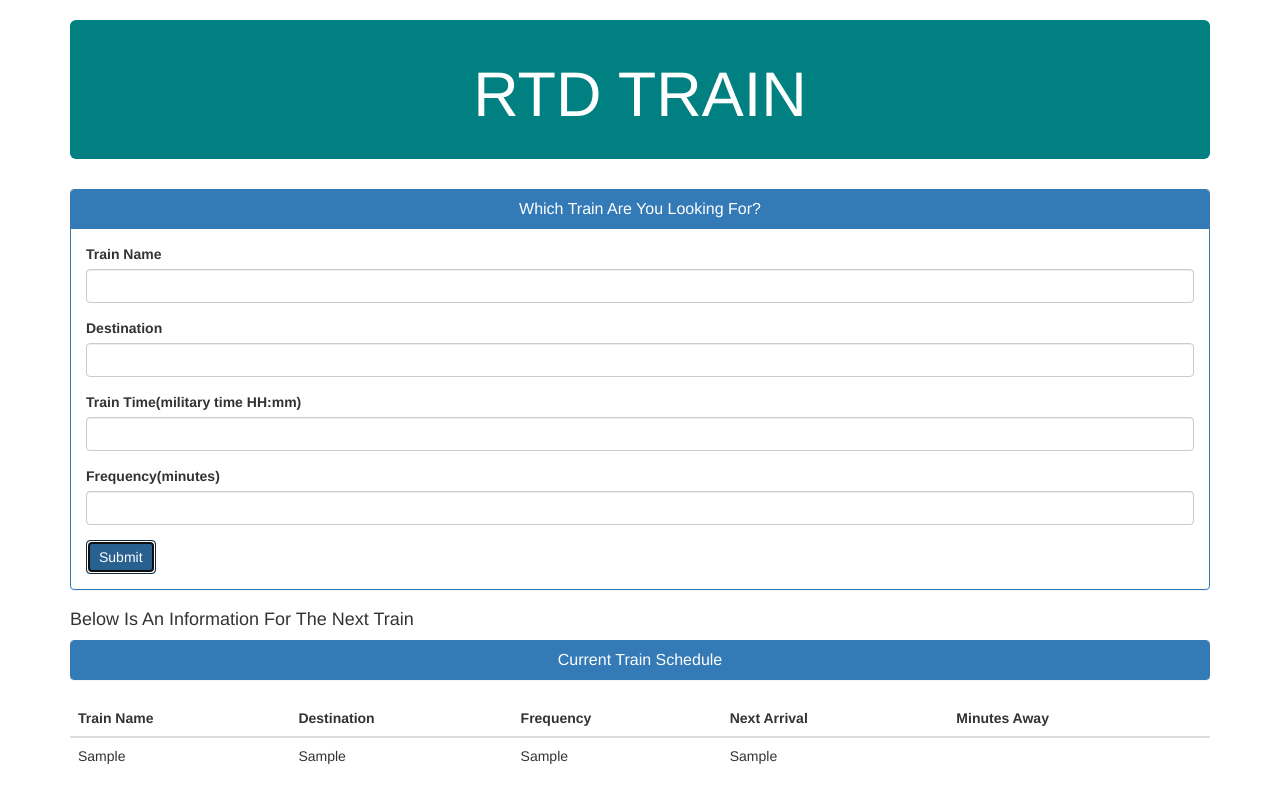
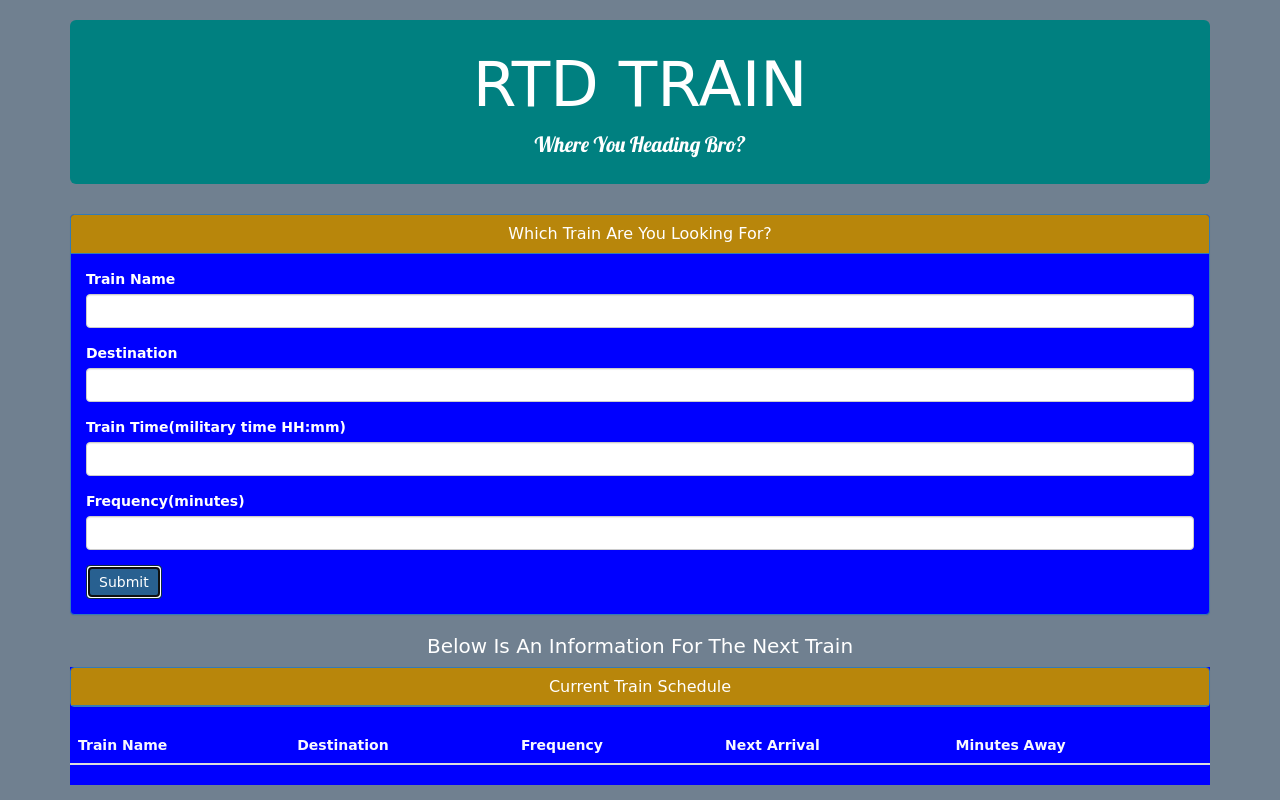
Before and after one commit to HayelomR/Train-Scheduler, a plain HTML site: page index.html in a window 1280 px wide. Both pictures are taken after typing "Sample", "Sample", "Sample", "Sample" into the empty fields and a click on the button "Submit". Drawn offline with nearby package versions, Linux system fonts and the light colour scheme; no server answers.

Commit message:
some changes

```diff
--- a/index.html
+++ b/index.html
@@ -4,6 +4,7 @@
 <meta charset="UTF-8">
 	<title>train scheduler</title>
 	<link rel="stylesheet" href="https://maxcdn.bootstrapcdn.com/bootstrap/3.3.6/css/bootstrap.min.css" integrity="sha384-1q8mTJOASx8j1Au+a5WDVnPi2lkFfwwEAa8hDDdjZlpLegxhjVME1fgjWPGmkzs7" crossorigin="anonymous">
+	<link href="https://fonts.googleapis.com/css?family=Lobster" rel="stylesheet">
 	<script src="https://cdn.jsdelivr.net/momentjs/2.12.0/moment.min.js"></script>
 	<link rel="stylesheet" type="text/css" href="style.css">
 <script src="https://www.gstatic.com/firebasejs/4.1.3/firebase.js"></script>
@@ -16,6 +17,7 @@
 
 		<div class="jumbotron jumbotron-fluid">
 			<h1 class="text-center" id="train-image">RTD TRAIN</h1>
+			<p class="text-center"> Where You Heading Bro?</p>
 		</div>
 
 		<!-- form for the train finder to look -->
@@ -52,6 +54,8 @@
 		<!-- panel for the train head and info -->
 
 		<h4>Below Is An Information For The Next Train</h4>
+		<section id="form-section">
+		<form>
 		<div class="panel panel-primary">
 			<div class="panel-heading">
 				<h2 class="text-center panel-title">Current Train Schedule</h2>
@@ -59,7 +63,7 @@
 		</div>
 		<div class="row">
 			<div class="col-lg-12">
-				<table class="table table-hover" id="train-table">
+				<table class="table table-hover">
 					<thead>
 						<tr>
 							<th>Train Name</th>
@@ -69,10 +73,12 @@
 							<th>Minutes Away</th>
 						</tr>
 					</thead>
-					<tbody>
-						<!-- body for the  data to be dumbed -->
+					<tbody id="train-table">
+					<!-- 	body for the  data to be dumbed -->
 					</tbody>
 				</table>
+				</form>
+				</section>
 			</div>
 		</div>
 	</div>
--- a/main.js
+++ b/main.js
@@ -1,4 +1,3 @@
-
 // ======= Initalize Firebase First =========
 // Initialize Firebase
 var config = {
@@ -17,7 +16,24 @@
   var destination = "";
   var time = 0;
   //var initalTime = 03:00;
-  var frequency = 4;
+  var frequency = 0;
+
+  database.ref().on("child_added",function(snapshot){
+    trainName = snapshot.val().trainName;
+    destination = snapshot.val().destination;
+    time = snapshot.val().time;
+    frequency = snapshot.val().frequency;
+    console.log(snapshot.val());
+    ///
+    $("#train-table").append("<tr>" +
+    "<td>" + trainName + "</td>" +
+    "<td>" + destination + "</td>" +
+    "<td>" + frequency + "</td>" +
+    "<td>" + time + "</td>" +
+
+    "</tr>");
+  });
+
 // using click to collect data and send the information jto firebase
 $("#train-button").on("click",function(){
   //pre
@@ -28,7 +44,7 @@
     time = $("#train-time").val().trim();
     frequency = $("#train-frequency").val().trim();
   // send this information to firebase
-  database.ref().set({
+  database.ref().push({
     trainName:trainName,
     destination:destination,
     time:time,
@@ -45,21 +61,23 @@
   $("#train-time").val("");
   $("#train-frequency").val("");
   // data used to added to the main table
-  database.ref().on("child_added",function(snapshot){
-    trainName = snapshot.val().trim();
-    destianation = snapshot.val().trim();
-    time = snapshot.val().trim();
-    frequency = snapshot.val().trim();
-  });
+  // database.ref().on("child_added",function(snapshot){
+  //   trainName = snapshot.val().trim();
+  //   destianation = snapshot.val().trim();
+  //   time = snapshot.val().trim();
+  //   frequency = snapshot.val().trim();
+  //   console.log(snapshot.val());
+  // });
+
   // lets calculate frequency
 
-  $("#train-table").append("<tr>" +
-    "<td>" + trainName + "</td>" +
-    "<td>" + destination + "</td>" +
-    "<td>" + time+ "</td>" +
-    "<td>" + frequency + "</td>" +
+  // $("#train-table").append("<tr>" +
+  //   "<td>" + trainName + "</td>" +
+  //   "<td>" + destination + "</td>" +
+  //   "<td>" + time+ "</td>" +
+  //   "<td>" + frequency + "</td>" +
 
-    "</tr>");
+  //   "</tr>");
 });
 // console.log("train.train_name");
 // $("#train_name").val("");
--- a/style.css
+++ b/style.css
@@ -1,13 +1,48 @@
-body{
+body {
+	background-color:#708090;
+	font-family: 'Tangerine', cursive,Georgia, Times, "Times New Roman", serif;
+	font-weight: bold;
 	/*background-image: image/train.jpeg;*/
 }
-.jumbotron{
+.jumbotron {
 	margin-top: 20px;
-	padding: 20px;
+	padding: 10px;
 	color:white;
 	background-color: #008080;
 
 }
+p{
+	font-family: 'Lobster', cursive;
+}
+
 #train-image{
 	color:	#FFFFFF;
 }
+#form-section{
+	background-color: blue;
+}
+
+.panel {
+	background-color: blue;
+
+	color:white;
+}
+
+.panel-primary>.panel-heading {
+	background-color: #B8860B;
+}
+
+h3,h4 {
+	color:white;
+	text-align: center;
+	font-size: 20px;
+}
+
+th {
+	color: #F8F8FF;
+}
+
+td {
+	color:white;
+	font-weight: bold;
+}
```
